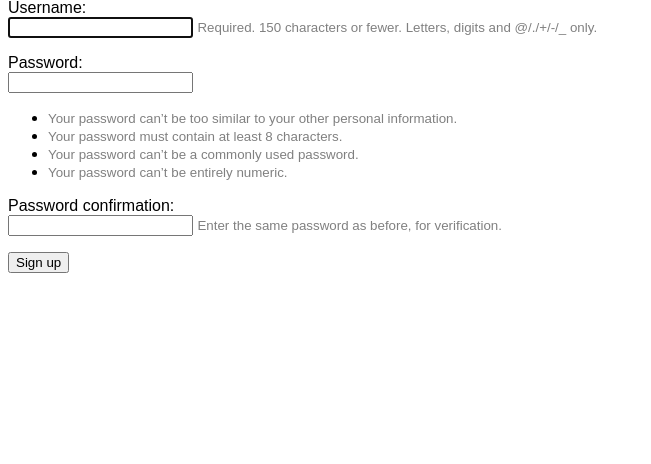
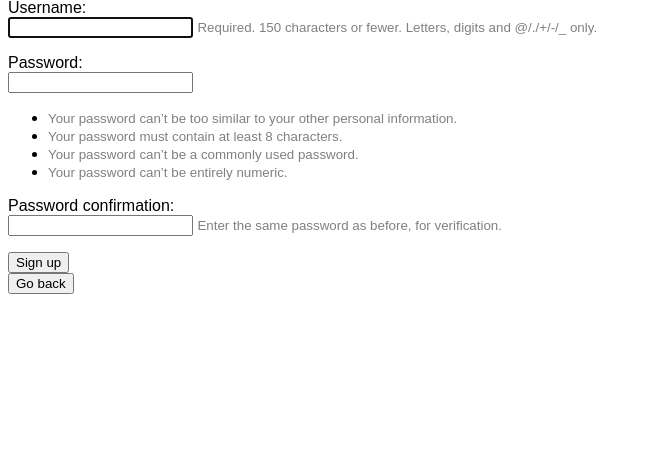
Before and after one commit to DiceNameIsMy/django-testing-site, a Django app: page /signup/ in a window 1280 px wide. Shown: the part 103-567 px from the top of the page, without its empty margins (0-651 px from the left). Run offline with Django 3.2, Linux system fonts and the light colour scheme.

Commit message:
make button to main menu

```diff
--- a/testing/templates/testing/signin.html
+++ b/testing/templates/testing/signin.html
@@ -24,5 +24,10 @@
     <input type="submit" name="log" value="Logout">
 </form>
 {% endif %}
+
+<form action="/">
+    <input type="submit" value="Go back" />
+</form>
+
 {{ message }}
 {% endblock %}
--- a/testing/templates/testing/signup.html
+++ b/testing/templates/testing/signup.html
@@ -25,4 +25,8 @@
   <button type="submit">Sign up</button>
 </form>
 
+<form action="/">
+  <input type="submit" value="Go back" />
+</form>
+
 {% endblock %}
```
